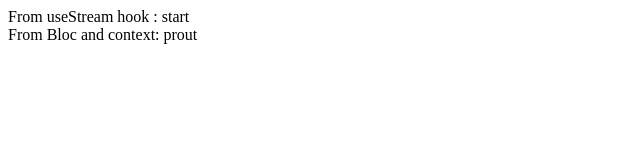
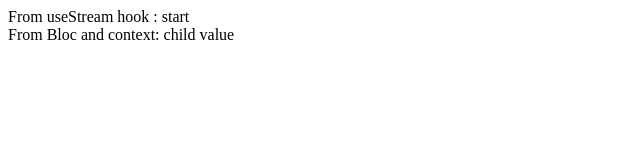
Before and after one commit to quang-le/React_StreamedComponent, a React (Create React App) app: page / in a window 1280 px wide. Shown: the top 160 px of the page, without its empty margins (0-640 px from the left). Built offline with nearby package versions, Linux system fonts and the light colour scheme.

Commit message:
FEATURE: call useEffect to modify stream values inside BLoC

```diff
--- a/src/components/Child.js
+++ b/src/components/Child.js
@@ -1,10 +1,21 @@
-import React, { useContext } from "react";
+import React, { useContext, useEffect } from "react";
 import useStream from "./useStream";
 import BlocContext from "../contexts/BlocContext";
 
 const Child = ({ snapshot }) => {
   const context = useContext(BlocContext);
   const localStream = useStream(context.testValue.stream());
+
+  // Modifying stream values inside the BLoC from here
+  // creates an infinite loop.
+  //context.testValue.inStream("from Child");
+  //context.testValue.value = "child value";
+  // use useEffect, like so (fill in the array as needed):
+  useEffect(() => {
+    context.testValue.inStream("from Child");
+    context.testValue.value = "child value";
+  }, []);
+
   return (
     <div>
       <div>From useStream hook : {snapshot}</div>
```
